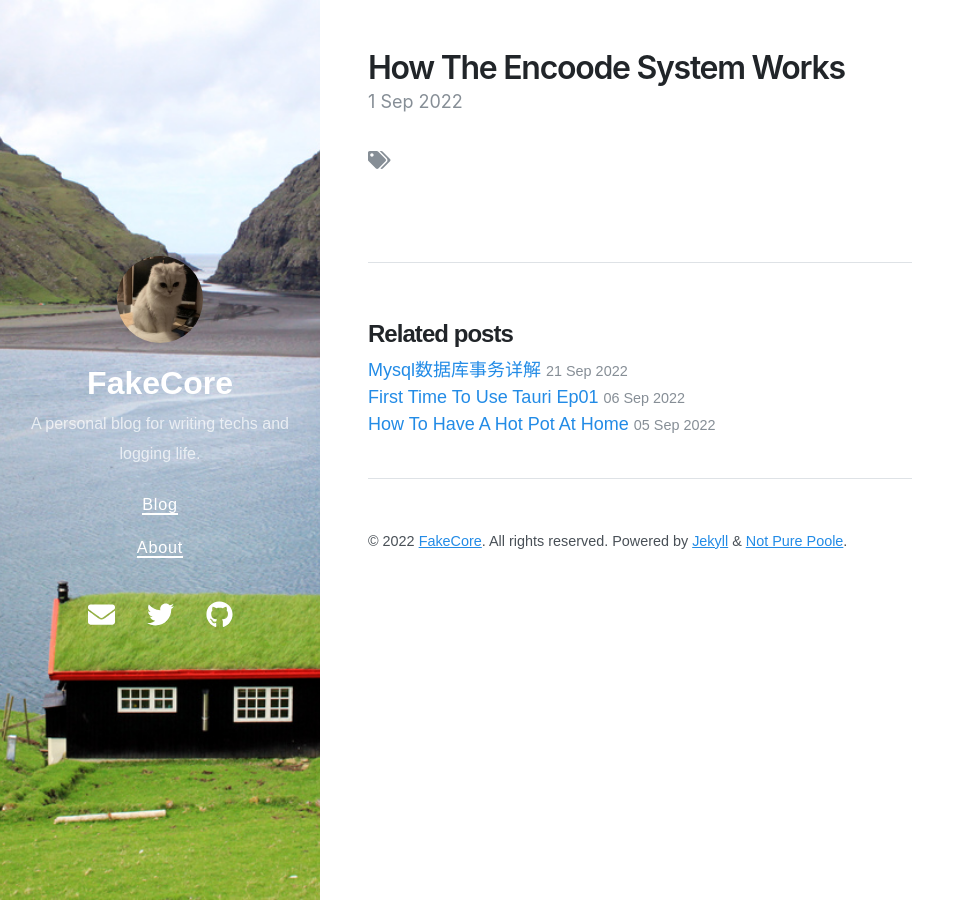
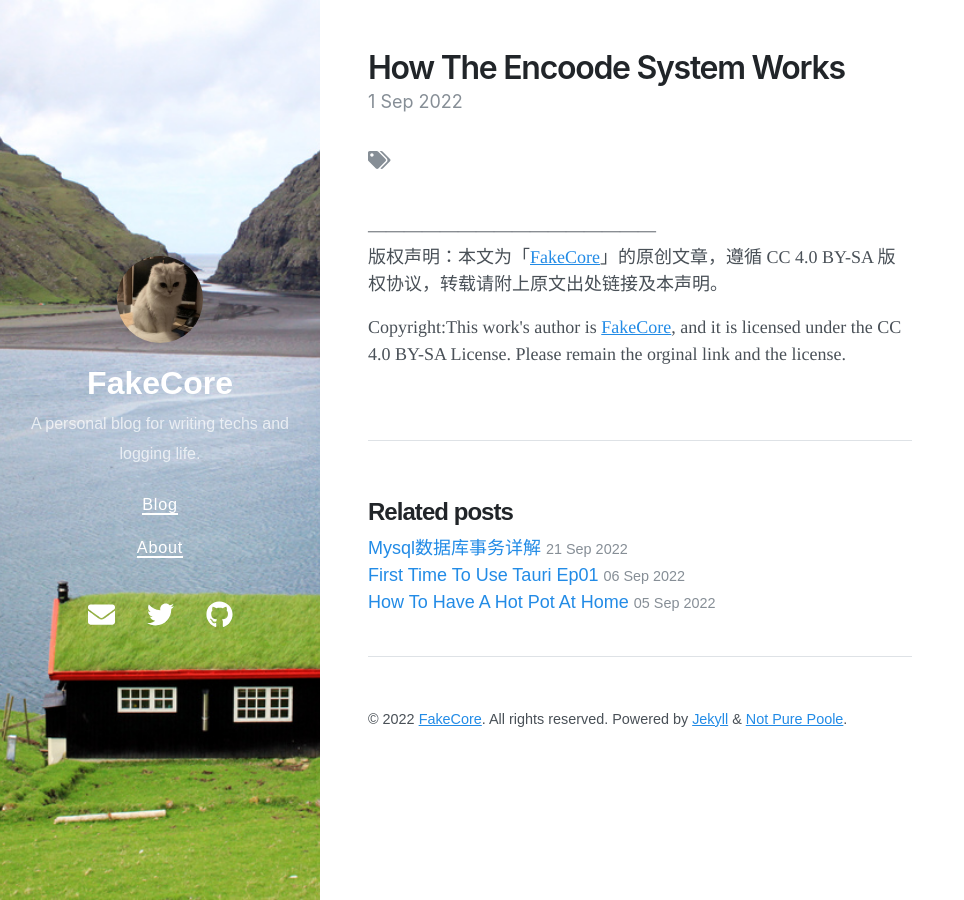
Before and after one commit to fakecore/fakecore.github.io, a Jekyll site: the page built from _posts/2022-09-01-how-the-encoode-system-works.md, in a window 1280 px wide. Shown: the whole page, without its empty margins (0-964 px from the left). Built offline with Jekyll 4.4.1, drawn with Linux system fonts in a browser that asks for light colours; nearby versions of some CDN libraries; our own code applies the rules of GitHub Pages for plain Markdown files; comment, search, counter and statistics services are not loaded.

Commit message:
modify comment plugin display bug
change license line to display site author info

```diff
--- a/_includes/content.html
+++ b/_includes/content.html
@@ -1,21 +1,5 @@
 <main>
   {{ content }}
-  <script src="https://giscus.app/client.js"
-    data-repo="fakecore/fakecore.github.io"
-    data-repo-id="R_kgDOHRTJdA"
-    data-category="Announcements"
-    data-category-id="DIC_kwDOHRTJdM4CRjHM"
-    data-mapping="title"
-    data-strict="0"
-    data-reactions-enabled="1"
-    data-emit-metadata="0"
-    data-input-position="top"
-    data-theme="preferred_color_scheme"
-    data-lang="zh-CN"
-    data-loading="lazy"
-    crossorigin="anonymous"
-    async>
-  </script>
 </main>
 
 <footer class="footer">
--- a/_layouts/page.html
+++ b/_layouts/page.html
@@ -4,5 +4,4 @@ layout: default
 
 <article class="page">
   <h1 class="page-title">{{ page.title }}</h1>
-  {{ content }}
 </article>
--- a/_layouts/post.html
+++ b/_layouts/post.html
@@ -34,7 +34,33 @@ layout: default
   {% if jekyll.environment == "production" and site.disqus and page.comments != false %}
     {% include disqus.html %}
   {% endif %}
+
+  {{ content }}
+  </br>
+  ————————————————
+  </br>
+  <p>版权声明：本文为「<a href="{{ site.author.url }}">{{ site.author.name }}</a>」的原创文章，遵循 CC 4.0 BY-SA 版权协议，转载请附上原文出处链接及本声明。</p>
+  <p>Copyright:This work's author is <a href="{{ site.author.url }}">{{ site.author.name }}</a>, and it is licensed under the CC 4.0 BY-SA License.
+  Please remain the orginal link and the license.</p>
 </article>
+<span>
+  <script src="https://giscus.app/client.js"
+    data-repo="fakecore/fakecore.github.io"
+    data-repo-id="R_kgDOHRTJdA"
+    data-category="Announcements"
+    data-category-id="DIC_kwDOHRTJdM4CRjHM"
+    data-mapping="title"
+    data-strict="0"
+    data-reactions-enabled="1"
+    data-emit-metadata="0"
+    data-input-position="top"
+    data-theme="preferred_color_scheme"
+    data-lang="zh-CN"
+    data-loading="lazy"
+    crossorigin="anonymous"
+    async>
+  </script>
+</span>
 
 {% if site.related_posts != empty %}
 <aside class="related">
```
